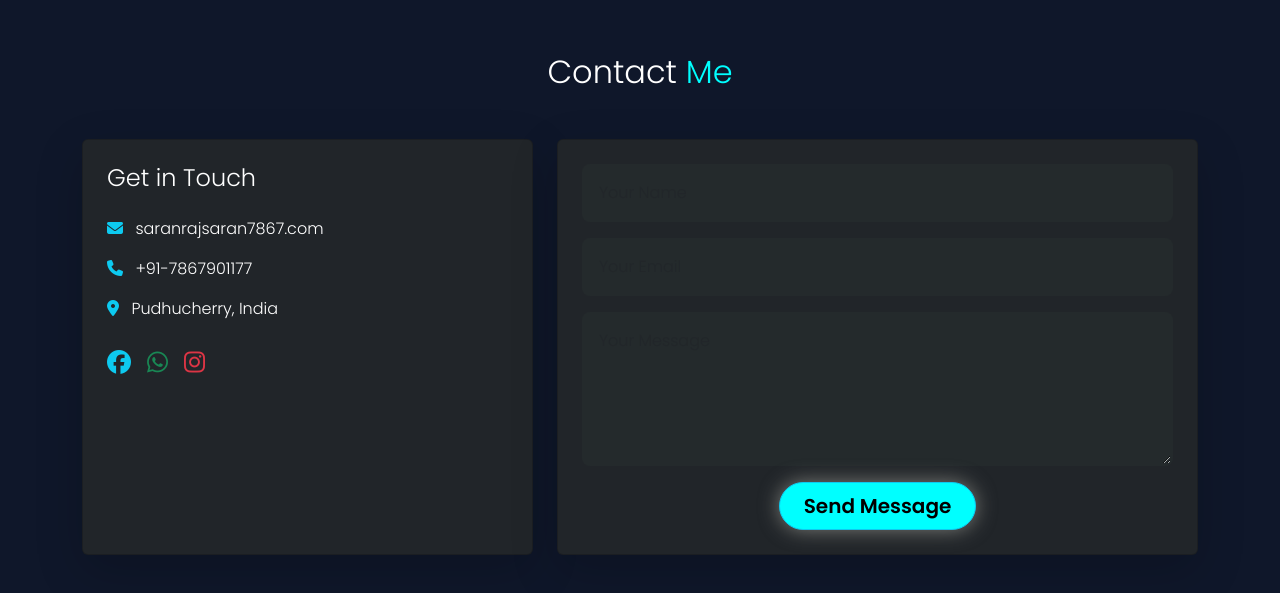
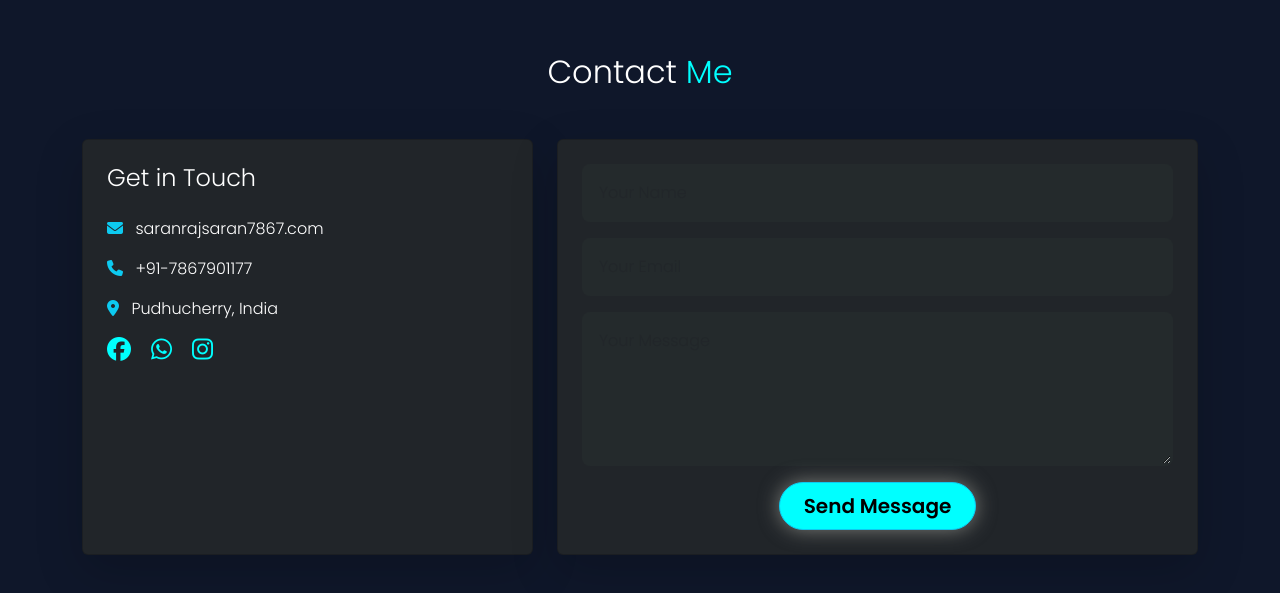
Before and after one commit to sarancoders/sarancoders.github.io, a plain HTML site: page index.html in a window 1280 px wide. Shown: the part 3195-3788 px from the top of the page. Drawn offline with nearby package versions, Linux system fonts and the light colour scheme.

Commit message:
Update index.html

```diff
--- a/index.html
+++ b/index.html
@@ -381,7 +381,7 @@
 </a>
 
 
-  <a href="https://wa.me/7867901177" target="_blank">
+  <a href="https://wa.me/917867901177" target="_blank">
   <i class="fab fa-whatsapp"></i>
 </a>
 
@@ -552,10 +552,18 @@
           <p><i class="fas fa-envelope text-info me-2"></i> saranrajsaran7867.com</p>
           <p><i class="fas fa-phone text-info me-2"></i> +91-7867901177</p>
           <p><i class="fas fa-map-marker-alt text-info me-2"></i> Pudhucherry, India</p>
-         <div class="mt-4 d-flex gap-3 social-icons">
-  <i class="fab fa-facebook fa-lg text-info animate__animated animate__fadeInUp"></i>
-  <i class="fab fa-whatsapp fa-lg text-success animate__animated animate__fadeInUp animate__delay-1s"></i>
-  <i class="fab fa-instagram fa-lg text-danger animate__animated animate__fadeInUp animate__delay-2s"><a href="https://www.instagram.com/voice_of__saran?igsh=MXNqM2tjcWRpdXFsMQ==" target="_blank"></a></i>
+
+
+          <div class="social-icons">
+  <a href="https://www.facebook.com/profile.php?id=100041781020755" target="_blank" rel="noopener noreferrer">
+    <i class="fab fa-facebook"></i>
+  </a>
+  <a href="https://wa.me/917867901177" target="_blank" rel="noopener noreferrer">
+    <i class="fab fa-whatsapp"></i>
+  </a>
+  <a href="https://www.instagram.com/voice_of__saran" target="_blank" rel="noopener noreferrer">
+    <i class="fab fa-instagram"></i>
+  </a>
 </div>
 
 
```
